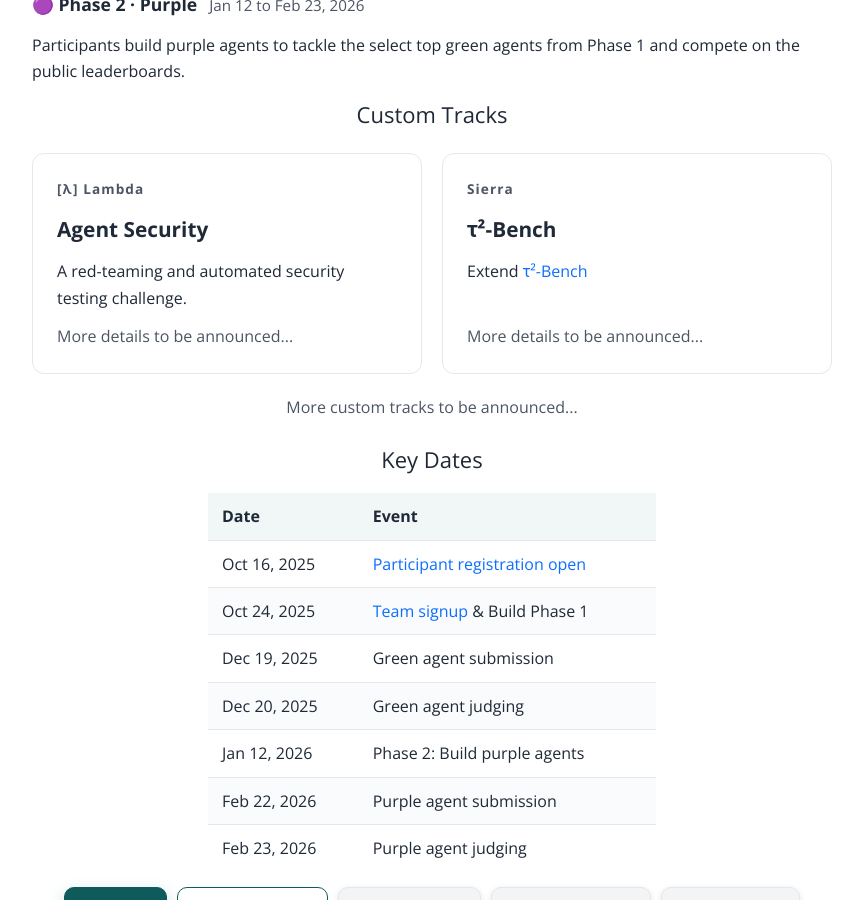
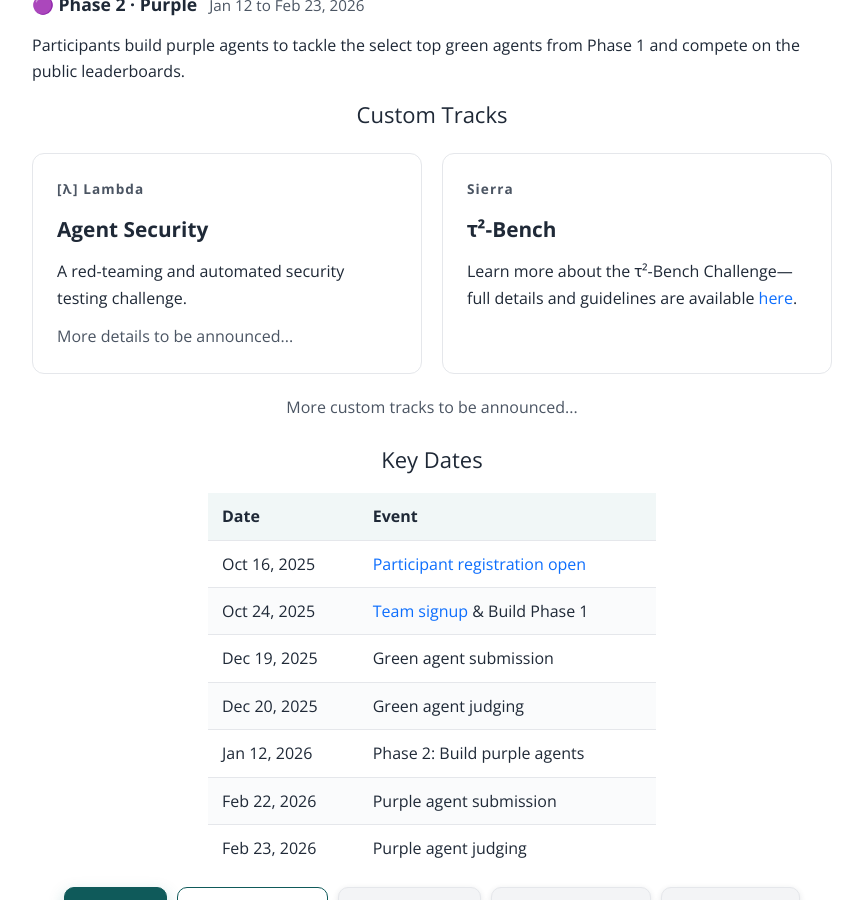
Before and after one commit to rdi-berkeley/rdi-berkeley.github.io, a Jekyll site: the page agentx-agentbeats.html, which Jekyll copies as it is, in a window 1280 px wide and 900 px high, scrolled down 5829 px. Shown: the whole window, without its empty margins (208-1071 px from the left). Built offline with Jekyll 4.4.1, drawn with Linux system fonts in a browser that asks for light colours.

Commit message:
agentx-agentbeats: update tau-bench section

```diff
--- a/agentx-agentbeats.html
+++ b/agentx-agentbeats.html
@@ -726,8 +726,7 @@
             <article class="track-card">
               <div class="track-sponsor">Sierra</div>
               <h3 class="track-name">τ²-Bench</h3>
-              <p class="track-description">Extend <a href="https://github.com/sierra-research/tau2-bench" target="_blank" rel="noopener">τ²-Bench</a><br/><br/></p>
-              <p class="track-description" style="color:var(--muted)">More details to be announced...</p>
+              <p class="track-description">Learn more about the τ²-Bench Challenge—full details and guidelines are available <a href="https://drive.google.com/file/d/1dYwYLl-BM88pu8egFzyGf6JA5onBlYOl/view?usp=drive_link" target="_blank" rel="noopener">here</a>.</p>
             </article>
           </div>
           <p class="lead">More custom tracks to be announced...</p>
```
